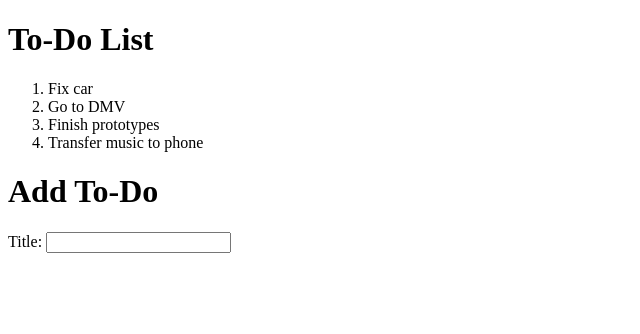
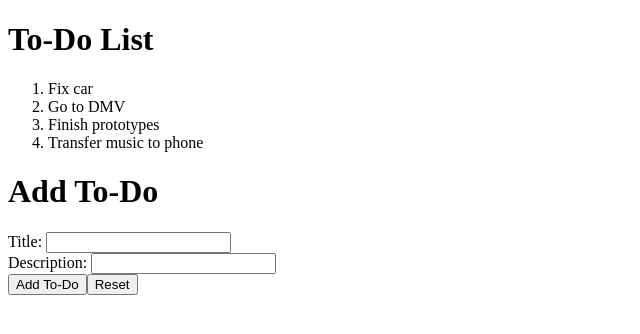
Before and after one commit to JoeDeiRossi/react_todos, a React app: page / in a window 1280 px wide. Shown: the top 334 px of the page, without its empty margins (0-640 px from the left). Built offline with nearby package versions, Linux system fonts and the light colour scheme; the HTML template or start-up script is replaced by a standard one.

Commit message:
Added description input, add button, and reset button

```diff
--- a/src/components/add_to_do.jsx
+++ b/src/components/add_to_do.jsx
@@ -5,24 +5,53 @@
     super(props);
 
     this.state = {
-      title: ''
+      title: '',
+      description: ''
     }
 
     this.handleChange = this.handleChange.bind(this);
+    this.handleSubmit = this.handleSubmit.bind(this);
+    this.reset = this.reset.bind(this);
   }
 
-  handleChange() {
-    this.setState({ title: event.target.value });
+  handleChange(event) {
+    const { name, value } = event.target;
+
+    this.setState({
+      [name]: value
+    });
+  }
+
+  handleSubmit(event) {
+    event.preventDefault();
+    console.log('Form values:', this.state);
+  }
+
+  reset() {
+    this.setState({
+      title: '',
+      description: ''
+    })
   }
 
   render() {
+    const { title, description } = this.state;
+
     return (
-      <form>
+      <form onSubmit={this.handleSubmit}>
         <h1>Add To-Do</h1>
 
         <div>
           <label htmlFor="title">Title: </label>
-          <input value={this.state.title} onChange={this.handleChange} type="text" id="title"/>
+          <input value={title} name="title" onChange={this.handleChange} type="text" id="title"/>
+        </div>
+        <div>
+          <label htmlFor="description">Description: </label>
+          <input value={description} name="description" onChange={this.handleChange} type="text" id="description"/>
+        </div>
+        <div>
+          <button>Add To-Do</button>
+          <button onClick={this.reset} type="button">Reset</button>
         </div>
       </form>
     )
```
